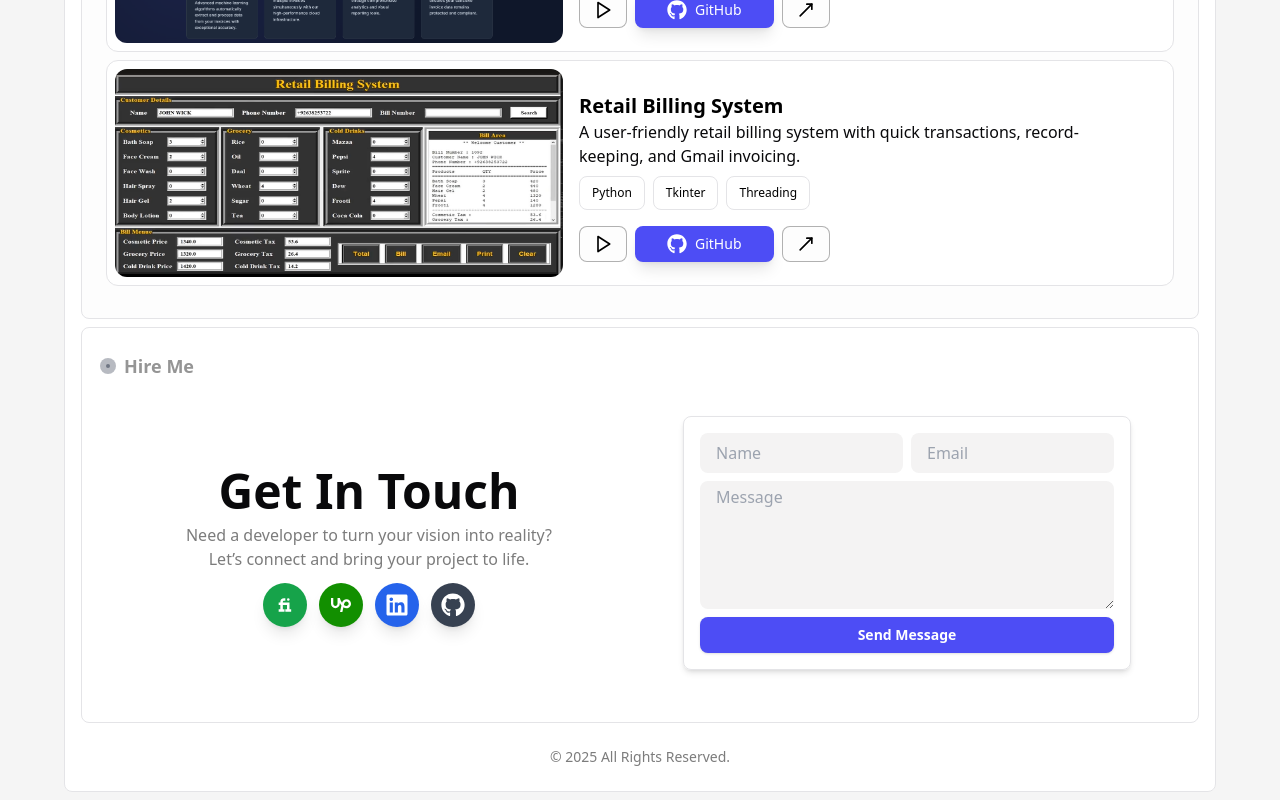
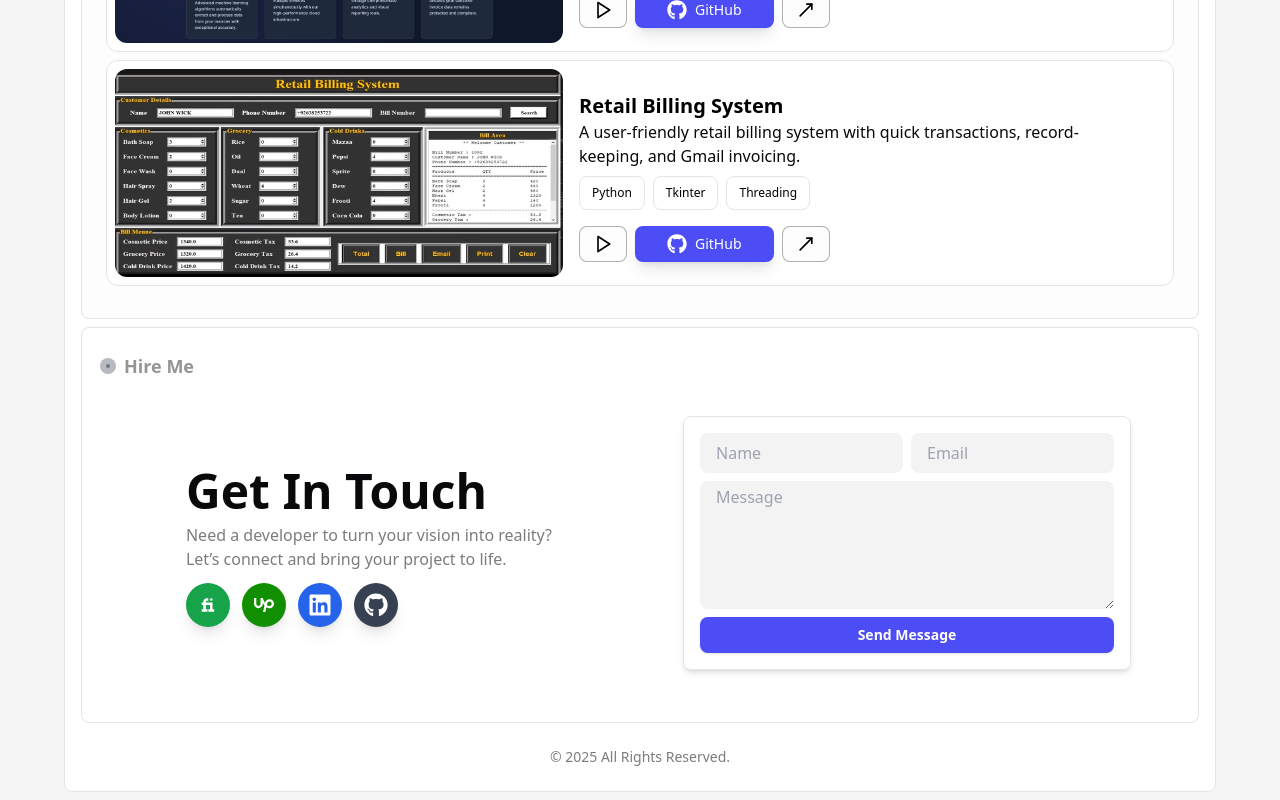
Before and after one commit to mafaqatiq/frontend, a Next.js app: page /projects in a window 1280 px wide. Shown: the part 1138-1938 px from the top of the page. Built offline with nearby package versions, Linux system fonts and the light colour scheme.

Commit message:
changed look of hire me section

```diff
--- a/app/(root)/page.tsx
+++ b/app/(root)/page.tsx
@@ -24,7 +24,7 @@ export default function Home() {
       <section className="dark:bg-[#2c2c2c]  bg-[#FDFDFD] rounded-lg mt-2 pb-0 lg:pb-12 sm:pb-8 mx-2 lg:mx-0 sm:mx-0 sm:mt-2 lg:mt-2 border">
         <TestimonialSection />
       </section>
-      <section className="hire-me   scroll-mt-24 dark:bg-[#2c2c2c] bg-[#FDFDFD] rounded-lg mt-2 pb-0 lg:pb-8 sm:pb-8 mx-2 lg:mx-0 sm:mx-0 sm:mt-2 lg:mt-2 border">
+      <section className="hire-me   scroll-mt-24 dark:bg-[#2c2c2c] bg-[#FDFDFD] rounded-lg mt-2 pb-0 lg:pb-8 sm:pb-0 mx-2 lg:mx-0 sm:mx-0 sm:mt-2 lg:mt-2 border">
         <HireMeSection />
       </section>
       <section className="dark:bg-[#2c2c2c]  bg-[#FDFDFD] dark:border-none border rounded-lg   pb-0  mx-2 lg:mx-0 sm:mx-0 sm:mt-2 lg:mt-2  ">
--- a/components/HireMeSection.tsx
+++ b/components/HireMeSection.tsx
@@ -7,24 +7,24 @@ import { useInView } from "react-intersection-observer";
 import React, { useRef } from "react";
 import emailjs from "emailjs-com";
 import { useRouter } from "next/navigation"; // Use 'next/navigation' instead of 'next/router'
-import { useToast } from "@/hooks/use-toast"
-
+import { useToast } from "@/hooks/use-toast";
 
 const HireMeSection = () => {
-  const { ref } = useInView({ triggerOnce: true });
-  const formRef = useRef<HTMLFormElement>(null);
+  const { ref: getInTouchRef, inView: getInTouchInView } = useInView({ triggerOnce: true });
+  const { ref: formRef, inView: formInView } = useInView({ triggerOnce: true });
+  const formElementRef = useRef<HTMLFormElement>(null);
   const router = useRouter();
   const { toast } = useToast();
 
   const sendEmail = async (e: React.FormEvent) => {
     e.preventDefault();
-    if (!formRef.current) return;
+    if (!formElementRef.current) return;
 
     try {
       await emailjs.sendForm(
         "service_id", // Replace with your EmailJS service ID
         "template_id", // Replace with your EmailJS template ID
-        formRef.current,
+        formElementRef.current,
         "YnsIj2jXnkSigC0hW" // Replace with your EmailJS public key
       );
 
@@ -33,7 +33,7 @@ const HireMeSection = () => {
         description: "Message sent successfully! ✅",
       });
 
-      formRef.current.reset(); // Reset form after successful submission
+      formElementRef.current.reset(); // Reset form after successful submission
       router.push("/"); // Redirect to homepage
     } catch (error) {
       toast({
@@ -49,7 +49,6 @@ const HireMeSection = () => {
     <div className="flex-col pt-2 lg:pt-2 sm:pt-4">
       <div className="flex justify-between sm:mx-6 lg:mx-6 lg:py-4">
         <motion.div
-      ref={ref}
           initial={{ opacity: 0, y: -20 }}
           animate={{ opacity: 1, y: 0 }}
           transition={{ duration: 0.8, ease: "easeOut" }}
@@ -63,21 +62,26 @@ const HireMeSection = () => {
       </div>
 
       {/* Updated layout for sm: screens */}
-  <div className="flex flex-col md:flex-row w-full gap-4 p-1 mt-4 mb-4">
+      <div className="flex flex-col lg:flex-row  w-full gap-4 p-1 mt-4 mb-4">
+        {/* "Get In Touch" Section */}
         <motion.div
-      ref={ref}
+          ref={getInTouchRef}
           initial={{ opacity: 0, x: -50 }}
-      animate={{ opacity: 1, x: 0 }}
+          animate={getInTouchInView ? { opacity: 1, x: 0 } : { opacity: 0, x: -50 }}
           transition={{ duration: 0.8, ease: "easeOut" }}
           className="flex flex-1 items-center justify-center ml-2"
         >
-      <div className="flex flex-col items-center justify-center lg:ml-6 sm:ml-8 text-center">
+          <div className="flex flex-col items-center lg:items-start  justify-center lg:ml-6 sm:ml-0 lg:text-start sm:text-center text-center">
             {/* Centered "Get In Touch" text for all screens */}
-        <h1 className="my-2 text-2xl sm:text-4xl lg:text-5xl font-bold text-center">
+            <h1 className="my-2 text-2xl sm:text-4xl lg:text-5xl font-bold  ">
               Get In Touch
             </h1>
-        <p className="hidden lg:block lg:text-base lg:mb-3 sm:mb-3 text-sm text-[#7c7c7c] dark:text-[#b5b5b5] max-w-2xl mx-auto">
-          Need a developer to turn your vision into reality? <br></br> Let’s connect and bring your project to life.
+            <p className="hidden sm:block  lg:block lg:text-base lg:mb-3 sm:mb-0  text-sm text-[#7c7c7c] dark:text-[#b5b5b5] max-w-2xl mx-auto">
+              Need a developer to turn your vision into reality? <br></br> Let’s
+              connect and bring your project to life.
+            </p>
+            <p className="block lg:hidden sm:hidden lg:text-base mb-3 text-sm text-[#7c7c7c] dark:text-[#b5b5b5] max-w-2xl mx-auto">
+              Let’s connect and bring your project to life.
             </p>
             {/* Social Media Icons */}
             <div className="sm:mt-4 lg:mt-0">
@@ -88,14 +92,18 @@ const HireMeSection = () => {
 
         {/* Form section */}
         <motion.div
-      ref={ref}
+          ref={formRef}
           initial={{ opacity: 0, x: 50 }}
-      animate={{ opacity: 1, x: 0 }}
+          animate={formInView ? { opacity: 1, x: 0 } : { opacity: 0, x: 50 }}
           transition={{ duration: 0.8, ease: "easeOut" }}
-      className="flex-1 flex justify-center items-center mx-2 sm:mr-6 lg:mr-6 text-sm lg:text-base sm:mt-6 lg:mt-0"
+          className="flex-1 flex justify-center items-center mx-2 sm:mr-0 lg:mr-6 text-sm lg:text-base sm:mt-6 lg:mt-0"
         >
           <div className="dark:bg-[#373737] border hover:shadow-lg lg:p-4 sm:p-4 px-3 py-4 rounded-lg shadow-md w-full max-w-md">
-        <form ref={formRef} onSubmit={sendEmail} className="flex flex-col gap-2">
+            <form
+              ref={formElementRef}
+              onSubmit={sendEmail}
+              className="flex flex-col gap-2"
+            >
               <div className="flex flex-col sm:flex-row gap-2">
                 <input
                   type="text"
```
Lines whose indentation alone changed are shown as unchanged.
